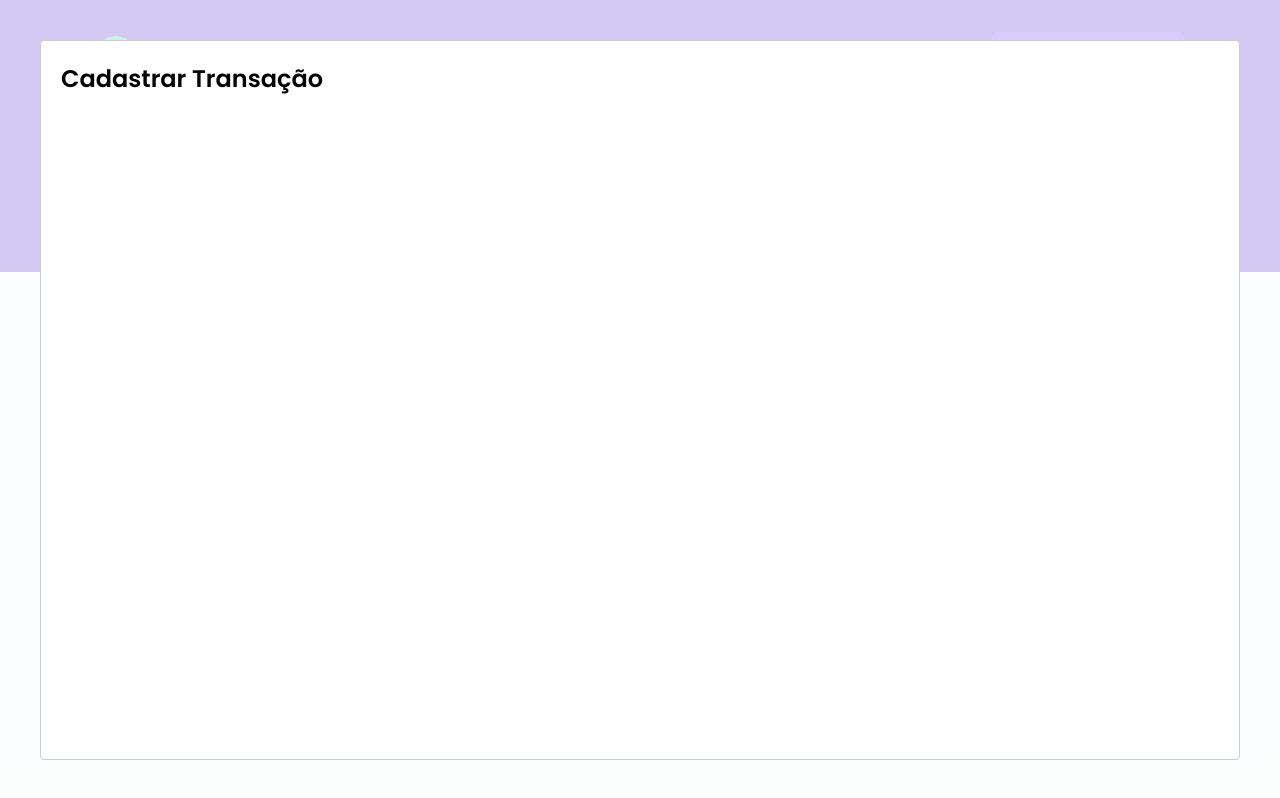
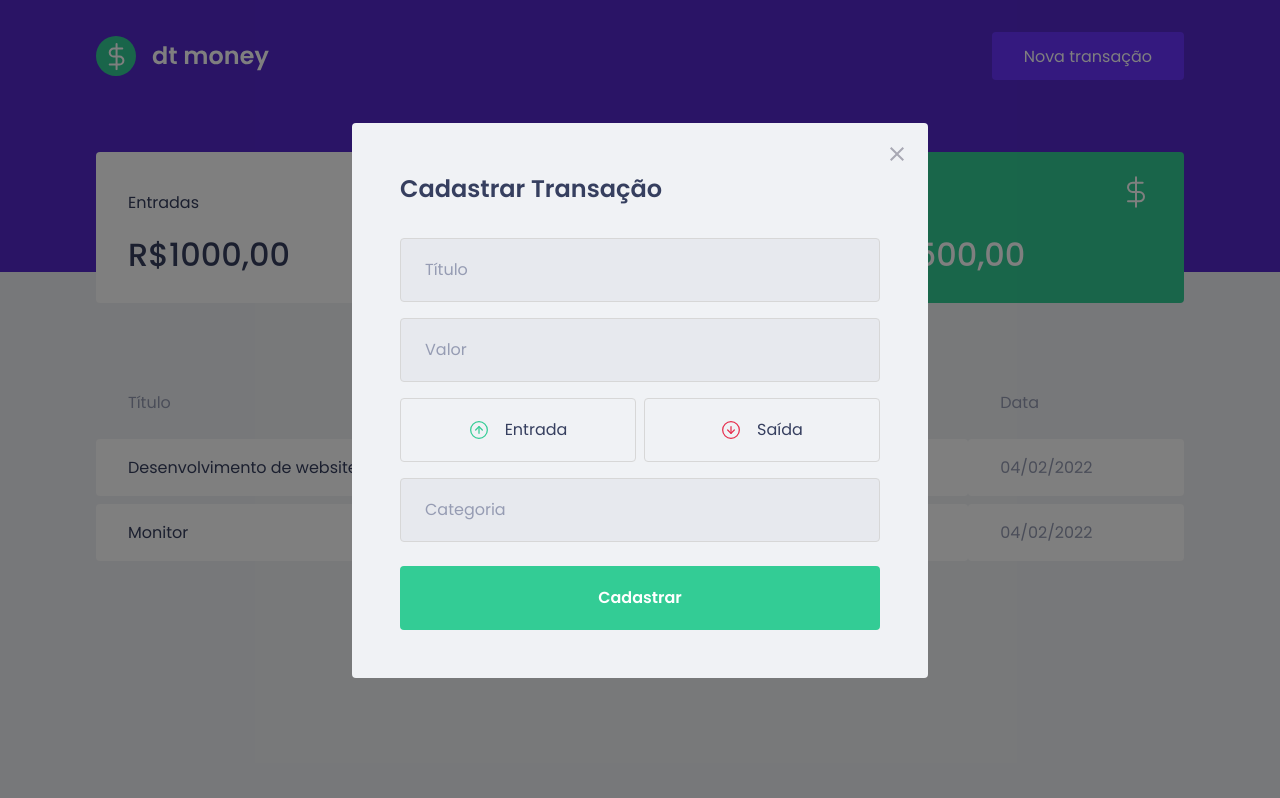
Before and after one commit to ecthon-b/ignite-dtmoney, a React (Create React App) app: page / in a window 1280 px wide. Both pictures are taken after a click on the button "Nova transação". Built offline with nearby package versions, Linux system fonts and the light colour scheme; no server answers; what miragejs would draw is missing.

Commit message:
feat: content modal

```diff
--- a/package.json
+++ b/package.json
@@ -4,6 +4,7 @@
   "private": true,
   "dependencies": {
     "axios": "^0.24.0",
+    "polished": "^4.1.4",
     "react": "^17.0.2",
     "react-dom": "^17.0.2",
     "react-modal": "^3.14.4",
--- a/src/components/NewTransactionModal/index.tsx
+++ b/src/components/NewTransactionModal/index.tsx
@@ -1,4 +1,8 @@
 import Modal from 'react-modal';
+import incomeImg from '../../assets/income.svg';
+import outcomeImg from '../../assets/outcome.svg';
+import closeImg from '../../assets/close.svg';
+import { Container, TransactionTypeContainer } from './styles';
 
 interface NewTransactionModalProps {
     isOpen: boolean;
@@ -10,8 +14,56 @@
         <Modal
         isOpen={isOpen}
         onRequestClose={onRequestClose}
+        overlayClassName="react-modal-overlay"
+        className="react-modal-content"
       >
-        <h2>Cadastrar Transação</h2>
+        <button
+            type="button"
+            onClick={onRequestClose}
+            className="react-modal-close"
+        >
+            <img src={closeImg} alt="Fechar modal" />
+        </button>
+
+        <Container>
+            <h2>Cadastrar Transação</h2>
+
+            <input
+                type="text"
+                placeholder='Título'
+            />
+
+            <input
+                type="number"
+                placeholder='Valor'
+            />
+
+            <TransactionTypeContainer>
+                <button
+                    type="button"
+                >
+                    <img src={incomeImg} alt="Entrada" />
+                    <span>Entrada</span>
+                </button>
+
+                <button
+                    type="button"
+                >
+                    <img src={outcomeImg} alt="Saída" />
+                    <span>Saída</span>
+                </button>
+            </TransactionTypeContainer>
+
+            <input
+                type="text"
+                placeholder='Categoria'
+            />
+
+            <button type="submit">
+                Cadastrar
+            </button>
+
+        </Container>
       </Modal>
     )
 }
--- a/src/components/NewTransactionModal/styles.ts
+++ b/src/components/NewTransactionModal/styles.ts
@@ -1,3 +1,87 @@
 import styled from 'styled-components';
+import { darken } from 'polished'
 
-export const Container = styled.div``;
+export const Container = styled.form`
+ h2 {
+     color: var(--text-title);
+     font-size: 1.5rem;
+     margin-bottom: 2rem;
+ }
+
+ input {
+     width: 100%;
+     padding: 0 1.5rem;
+     height: 4rem;
+     border-radius: 0.25rem;
+
+     border: 1px solid #d7d7d7;
+     background: #e7e9ee;
+
+     font-weight: 400;
+     font-size: 1rem;
+
+     &::placeholder {
+         color: var(--text-body);
+     }
+
+     & + input { // todo input que tiver um input antes dele, aplicar
+         margin-top: 1rem;
+     }
+ }
+
+ button[type="submit"] {
+    width: 100%;
+    padding: 0 1.5rem;
+    height: 4rem;
+    background: var(--green);
+    color: #FFF;
+    border-radius: 0.25rem;
+    border: 0;
+    font-size: 1rem;
+    margin-top: 1.5rem;
+    font-weight: 600;
+
+    transition: filter 0.2s;
+
+    &:hover {
+        filter: brightness(0.9)
+    }
+}
+`;
+
+export const TransactionTypeContainer = styled.div`
+    margin: 1rem 0;
+    display: grid;
+    grid-template-columns: 1fr 1fr;
+    gap: 0.5rem;
+
+    button {
+        height: 4rem;
+        border: 1px solid #d7d7d7;
+        border-radius: 0.25rem;
+
+        background: transparent;
+
+        display: flex;
+        align-items: center;
+        justify-content: center;
+        transition: border-color 0.2s;
+
+        &:hover {
+           border-color: ${darken(0.1, "#d7d7d7")};
+        }
+
+        img {
+            width: 20px;
+            height: 20px;
+        }
+
+        span {
+            display: inline-block;
+            margin-left: 1rem;
+            font-size: 1rem;
+            color: var(--text-title);
+        }
+    }
+
+`;
--- a/src/styles/global.ts
+++ b/src/styles/global.ts
@@ -54,4 +54,39 @@
         opacity: 0.6;
         cursor: not-allowed;
     }
+
+    .react-modal-overlay {
+        background: rgba(0, 0, 0, 0.5);
+        position: fixed;
+        top: 0;
+        bottom: 0;
+        right: 0;
+        left: 0;
+
+        display: flex;
+        align-items: center;
+        justify-content: center;
+
+    }
+    .react-modal-content{
+        width: 100%;
+        max-width: 576px;
+        background: var(--background);
+        padding: 3rem;
+        position: relative;
+        border-radius: 0.25rem;
+    }
+
+    .react-modal-close {
+        position: absolute;
+        right: 1.5rem;
+        top: 1.5rem;
+        border: 0;
+        background: transparent;
+        transition: filter 0.2s;
+
+        &:hover {
+            filter: brightness(0.8);
+        }
+    }
 `
```
Also changed, not shown: 1 other file (tests, documents, lock files or other folders).
